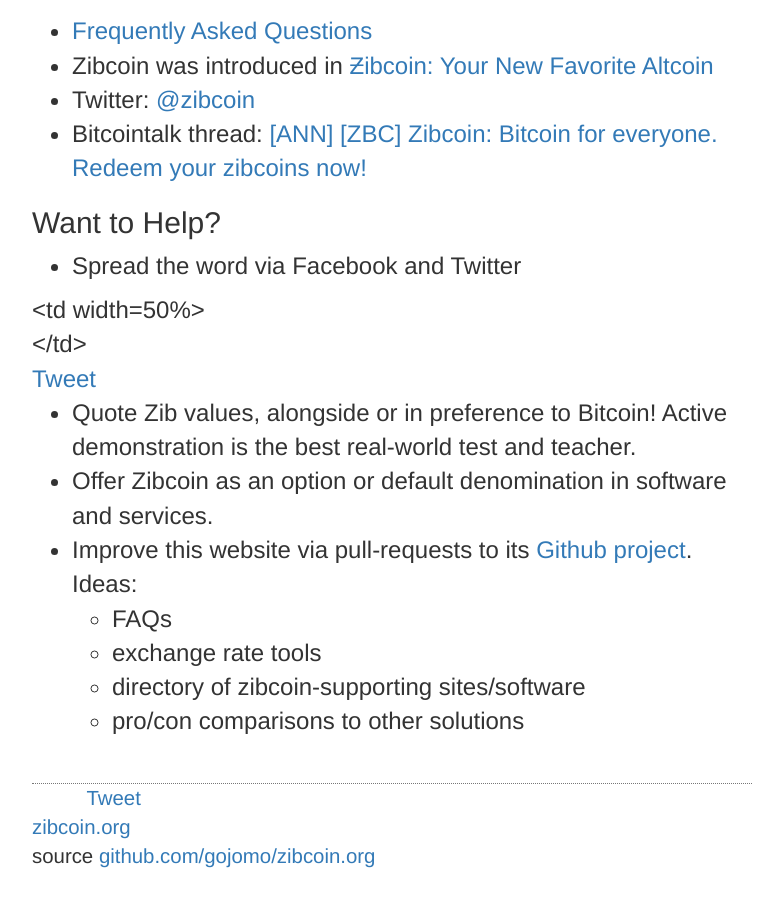
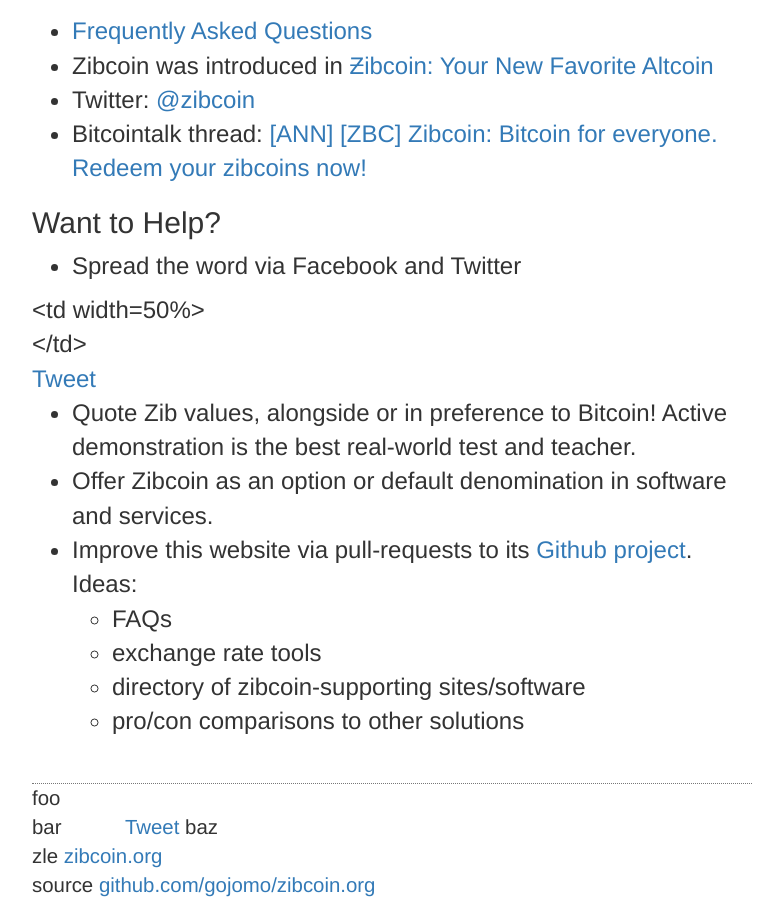
Before and after one commit to gojomo/zibcoin.org, a Jekyll site: the page built from index.md, in a window 1280 px wide and 900 px high, scrolled down 1586 px. Shown: the whole window, without its empty margins (248-1031 px from the left). Built offline with Jekyll 4.4.1, drawn with Linux system fonts in a browser that asks for light colours; nearby versions of some CDN libraries; comment, search, counter and statistics services are not loaded; before the commit the page ends 2457 px from its top, so only the background shows below that.

Commit message:
where is the <table> going?!

```diff
--- a/_layouts/minimal.html
+++ b/_layouts/minimal.html
@@ -34,9 +34,10 @@
       {{ content }}
       <br>
       <div class="small" style="border-top:1px dotted #777">
-<table border="0">
+foo<table border="0">
 <tr>
 <td width="50%">
+bar
 <div class="fb-like" data-href="http://zibcoin.org" data-width="375" data-layout="standard" data-action="like" data-show-faces="true" data-share="true">
 </div>
 </td><td width="50%">
@@ -44,9 +45,11 @@
 </a>
 <script>!function(d,s,id){var js,fjs=d.getElementsByTagName(s)[0],p=/^http:/.test(d.location)?'http':'https';if(!d.getElementById(id)){js=d.createElement(s);js.id=id;js.src=p+'://platform.twitter.com/widgets.js';fjs.parentNode.insertBefore(js,fjs);}}(document, 'script', 'twitter-wjs');
 </script>
+baz
 </td>
 </tr>
 </table>
+zle
         <a href='/'>{{ site.domain }}</a><br>
         source <a href='{{ site.project_url }}'>{{ site.project_display_name }}</a>
       </div>
```
